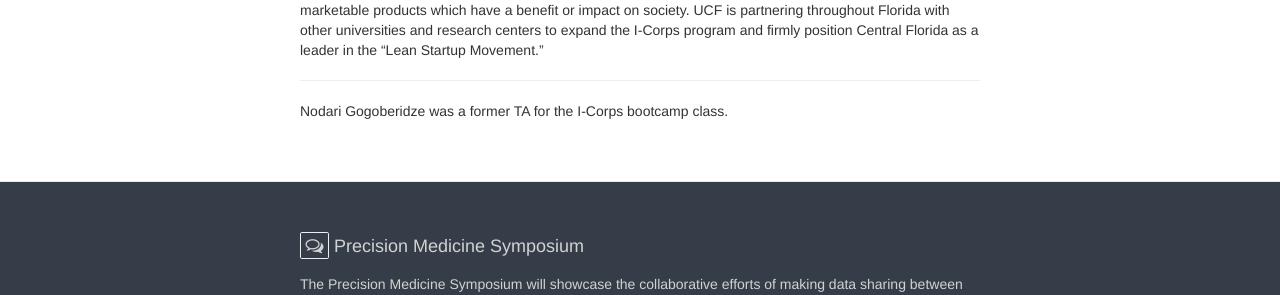
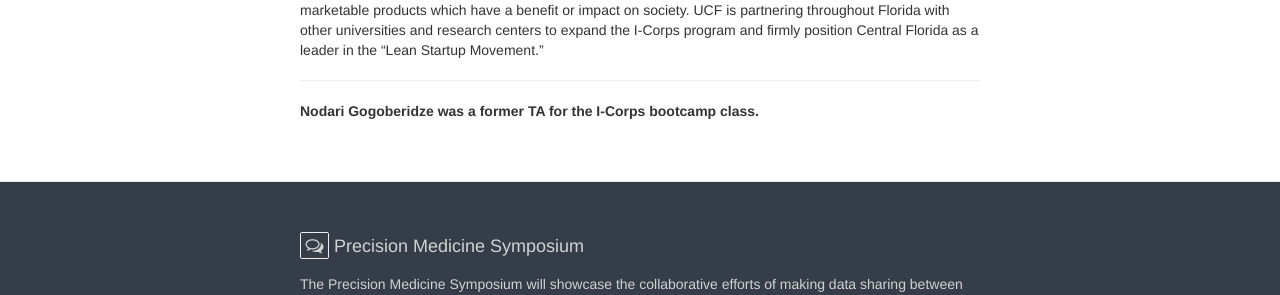
Before and after one commit to dhillonv10/pmi, a Jekyll site: the page built from _posts/2016-03-23-icorps.md, in a window 1280 px wide. Shown: the part 411-706 px from the top of the page. Built offline with Jekyll 4.4.1, drawn with Linux system fonts in a browser that asks for light colours; nearby versions of some CDN libraries.

Commit message:
Adding new bios

```diff
--- a/_posts/2016-03-23-icorps.md
+++ b/_posts/2016-03-23-icorps.md
@@ -13,4 +13,4 @@ UCF researchers and faculty have contributed to the discovery of groundbreaking
 
 ---
 
-Nodari Gogoberidze was a former TA for the I-Corps bootcamp class.
+**Nodari Gogoberidze was a former TA for the I-Corps bootcamp class.**
--- a/index.html
+++ b/index.html
@@ -22,7 +22,7 @@ a:link {
 
   <li><strong>Break</strong> <span class="label label-default">11:30 am - 12:00 pm</span></li>
 
-  <li><strong>Cortex Neurotechnology</strong> <i class="fa fa-long-arrow-right"></i> <a href="academic-partnerships"> Felix Sosa </a><span class="label label-danger">12:30 pm - 1:00 pm</span></li>
+  <li><strong>Cortex Neurotechnology</strong> <i class="fa fa-long-arrow-right"></i> <a href="cortex"> Felix Sosa </a><span class="label label-danger">12:30 pm - 1:00 pm</span></li>
 
   <li><strong>Innovation Corps @ UCF</strong> <i class="fa fa-long-arrow-right"></i> <a href="icorps"> Nodari Gogoberidze </a><span class="label label-danger">1:00 pm - 1:30 pm</span></li>
 
```
